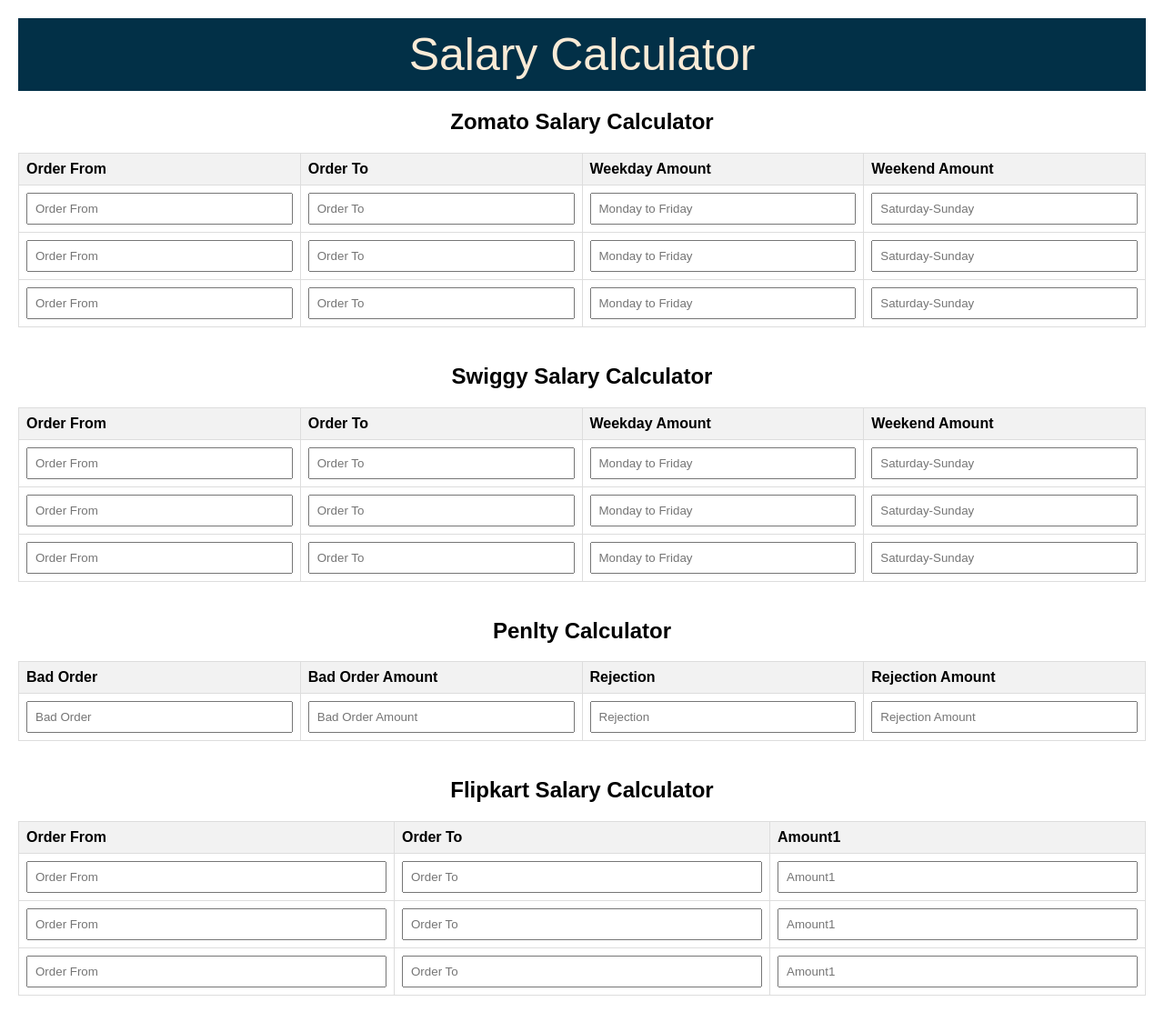
After one commit to saurav-kothale/Logistic-Management-System, a FastAPI app: template template/slab/slab.html in a window 1280 px wide. The commit adds this page. Shown: the whole page at 91% size. Run offline with FastAPI, Linux system fonts and the light colour scheme; the template is opened without the code that fills it, so the values that code supplies are empty.

Commit message:
added slab and file upload html file

```diff
--- /dev/null
+++ b/template/slab/slab.html
@@ -0,0 +1,168 @@
+<!DOCTYPE html>
+<html lang="en">
+  <head>
+    <meta charset="UTF-8" />
+    <meta name="viewport" content="width=device-width, initial-scale=1.0" />
+    <style>
+      body {
+        font-family: Arial, sans-serif;
+        margin: 20px;
+      }
+
+      .salary-calculator-nav {
+        display: flex;
+        background-color: #023047;
+        height: 80px;
+        color: antiquewhite;
+        font-size: 50px;
+        align-items: center;
+        justify-content: center;
+      }
+
+      .container {
+        display: flex;
+        align-items: center;
+        flex-direction: column;
+      }
+
+      table {
+        width: 100%;
+        border-collapse: collapse;
+        margin-bottom: 20px;
+      }
+
+      th,
+      td {
+        border: 1px solid #ddd;
+        padding: 8px;
+        text-align: left;
+      }
+
+      th {
+        background-color: #f2f2f2;
+      }
+
+      input[type="text"] {
+        width: 100%;
+        padding: 8px;
+        box-sizing: border-box;
+      }
+    </style>
+    <title>Salary Calculator</title>
+  </head>
+  <body>
+    <div class="main-container">
+      <div class="salary-calculator-nav">
+        <header>Salary Calculator</header>
+      </div>
+      <div class="container">
+        <h2>Zomato Salary Calculator</h2>
+        <table>
+          <tr>
+            <th>Order From</th>
+            <th>Order To</th>
+            <th>Weekday Amount</th>
+            <th>Weekend Amount</th>
+          </tr>
+          <!-- Repeat the following row structure for each Zomato order slab -->
+          <tr>
+            <td><input type="text" placeholder="Order From" /></td>
+            <td><input type="text" placeholder="Order To" /></td>
+            <td><input type="text" placeholder="Monday to Friday" /></td>
+            <td><input type="text" placeholder="Saturday-Sunday" /></td>
+          </tr>
+
+          <tr>
+            <td><input type="text" placeholder="Order From" /></td>
+            <td><input type="text" placeholder="Order To" /></td>
+            <td><input type="text" placeholder="Monday to Friday" /></td>
+            <td><input type="text" placeholder="Saturday-Sunday" /></td>
+          </tr>
+
+          <!-- Repeat the following row structure for each Zomato order slab -->
+          <tr>
+            <td><input type="text" placeholder="Order From" /></td>
+            <td><input type="text" placeholder="Order To" /></td>
+            <td><input type="text" placeholder="Monday to Friday" /></td>
+            <td><input type="text" placeholder="Saturday-Sunday" /></td>
+          </tr>
+        </table>
+
+        <h2>Swiggy Salary Calculator</h2>
+        <table>
+          <tr>
+            <th>Order From</th>
+            <th>Order To</th>
+            <th>Weekday Amount</th>
+            <th>Weekend Amount</th>
+          </tr>
+          <!-- Repeat the following row structure for each Zomato order slab -->
+          <tr>
+            <td><input type="text" placeholder="Order From" /></td>
+            <td><input type="text" placeholder="Order To" /></td>
+            <td><input type="text" placeholder="Monday to Friday" /></td>
+            <td><input type="text" placeholder="Saturday-Sunday" /></td>
+          </tr>
+
+          <tr>
+            <td><input type="text" placeholder="Order From" /></td>
+            <td><input type="text" placeholder="Order To" /></td>
+            <td><input type="text" placeholder="Monday to Friday" /></td>
+            <td><input type="text" placeholder="Saturday-Sunday" /></td>
+          </tr>
+
+          <!-- Repeat the following row structure for each Zomato order slab -->
+          <tr>
+            <td><input type="text" placeholder="Order From" /></td>
+            <td><input type="text" placeholder="Order To" /></td>
+            <td><input type="text" placeholder="Monday to Friday" /></td>
+            <td><input type="text" placeholder="Saturday-Sunday" /></td>
+          </tr>
+        </table>
+        <h2>Penlty Calculator</h2>
+        <table>
+          <tr>
+            <th>Bad Order</th>
+            <th>Bad Order Amount</th>
+            <th>Rejection</th>
+            <th>Rejection Amount</th>
+          </tr>
+          <!-- Repeat the following row structure for each Zomato order slab -->
+          <tr>
+            <td><input type="text" placeholder="Bad Order" /></td>
+            <td><input type="text" placeholder="Bad Order Amount" /></td>
+            <td><input type="text" placeholder="Rejection" /></td>
+            <td><input type="text" placeholder="Rejection Amount" /></td>
+          </tr>
+        </table>
+        <h2>Flipkart Salary Calculator</h2>
+        <table>
+          <tr>
+            <th>Order From</th>
+            <th>Order To</th>
+            <th>Amount1</th>
+          </tr>
+          <!-- Repeat the following row structure for each Zomato order slab -->
+          <tr>
+            <td><input type="text" placeholder="Order From" /></td>
+            <td><input type="text" placeholder="Order To" /></td>
+            <td><input type="text" placeholder="Amount1" /></td>
+          </tr>
+
+          <tr>
+            <td><input type="text" placeholder="Order From" /></td>
+            <td><input type="text" placeholder="Order To" /></td>
+            <td><input type="text" placeholder="Amount1" /></td>
+          </tr>
+
+          <!-- Repeat the following row structure for each Zomato order slab -->
+          <tr>
+            <td><input type="text" placeholder="Order From" /></td>
+            <td><input type="text" placeholder="Order To" /></td>
+            <td><input type="text" placeholder="Amount1" /></td>
+          </tr>
+        </table>
+      </div>
+    </div>
+  </body>
+</html>
```
Also changed, not shown: template/dashboard/css/styles.css (+9 -9 lines), template/dashboard/index.html (+18 -12 lines), template/dashboard/js/script.js (added, +12 -0 lines), template/file-upload/file-upload.html (added, +84 -0 lines).
